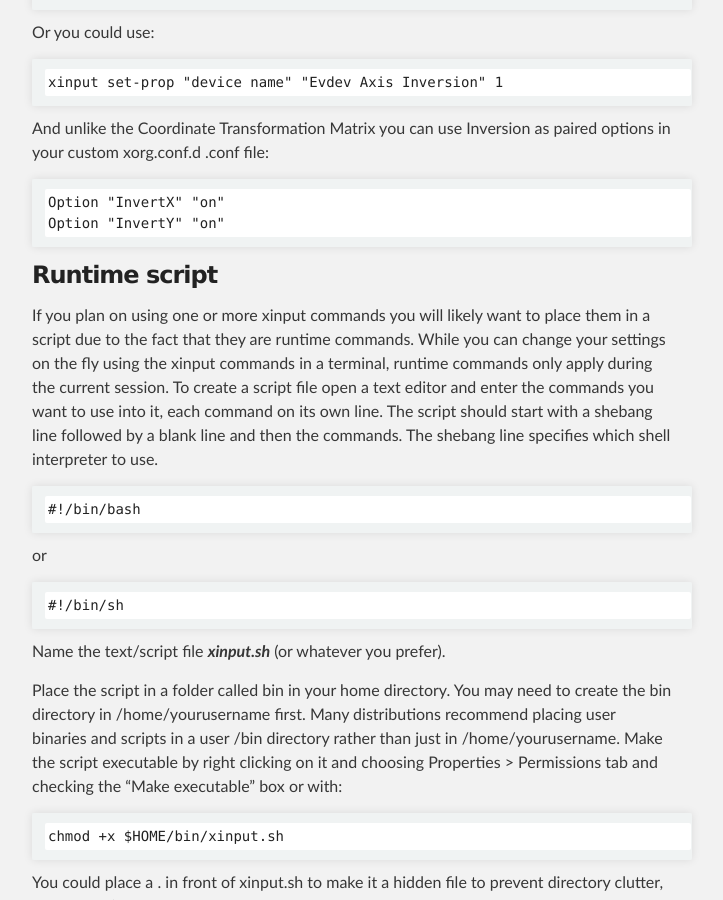
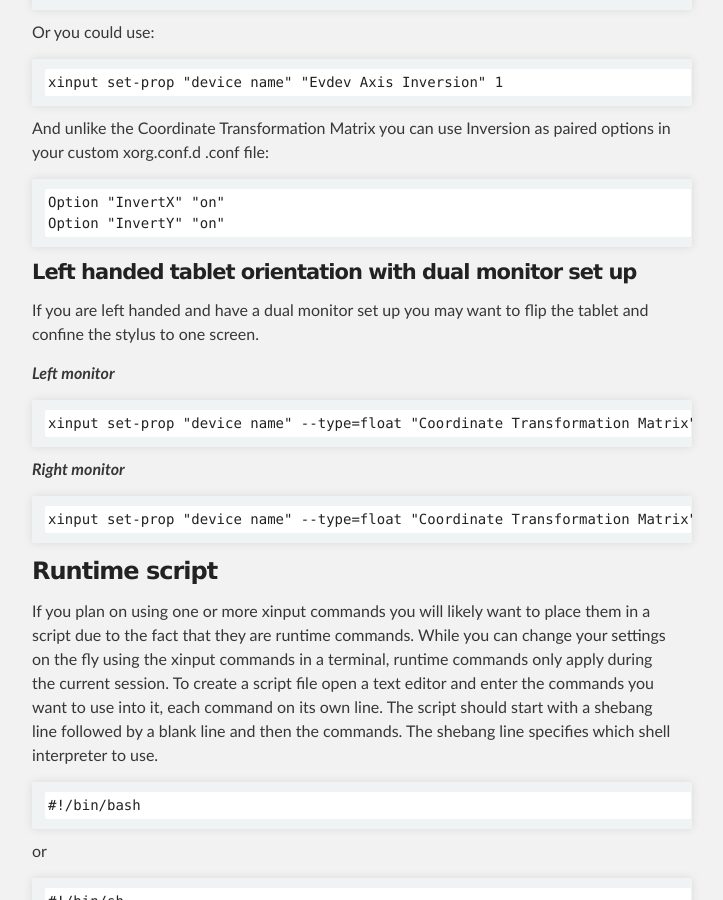
Before and after one commit to DIGImend/digimend.github.io, a Jekyll site: the page built from support/howto/drivers/evdev/index.md, in a window 1280 px wide and 900 px high, scrolled down 6164 px. Shown: the whole window, without its empty margins (288-1011 px from the left). Built offline with Jekyll 4.4.1, drawn with Linux system fonts in a browser that asks for light colours.

Commit message:
Add left handed with dual monitor documentation

```diff
--- a/support/howto/drivers/evdev/index.md
+++ b/support/howto/drivers/evdev/index.md
@@ -304,6 +304,19 @@ paired options in your custom xorg.conf.d .conf file:
     Option "InvertX" "on"
     Option "InvertY" "on"
 
+### Left handed tablet orientation with dual monitor set up
+
+If you are left handed and have a dual monitor set up you may want to flip
+the tablet and confine the stylus to one screen.
+
+***Left monitor***
+
+    xinput set-prop "device name" --type=float "Coordinate Transformation Matrix" -0.5 0 0.5 0 -1 1 0 0 1
+
+***Right monitor***
+
+    xinput set-prop "device name" --type=float "Coordinate Transformation Matrix" -0.5 0 1 0 -1 1 0 0 1
+
 Runtime script
 --------------
 
```
